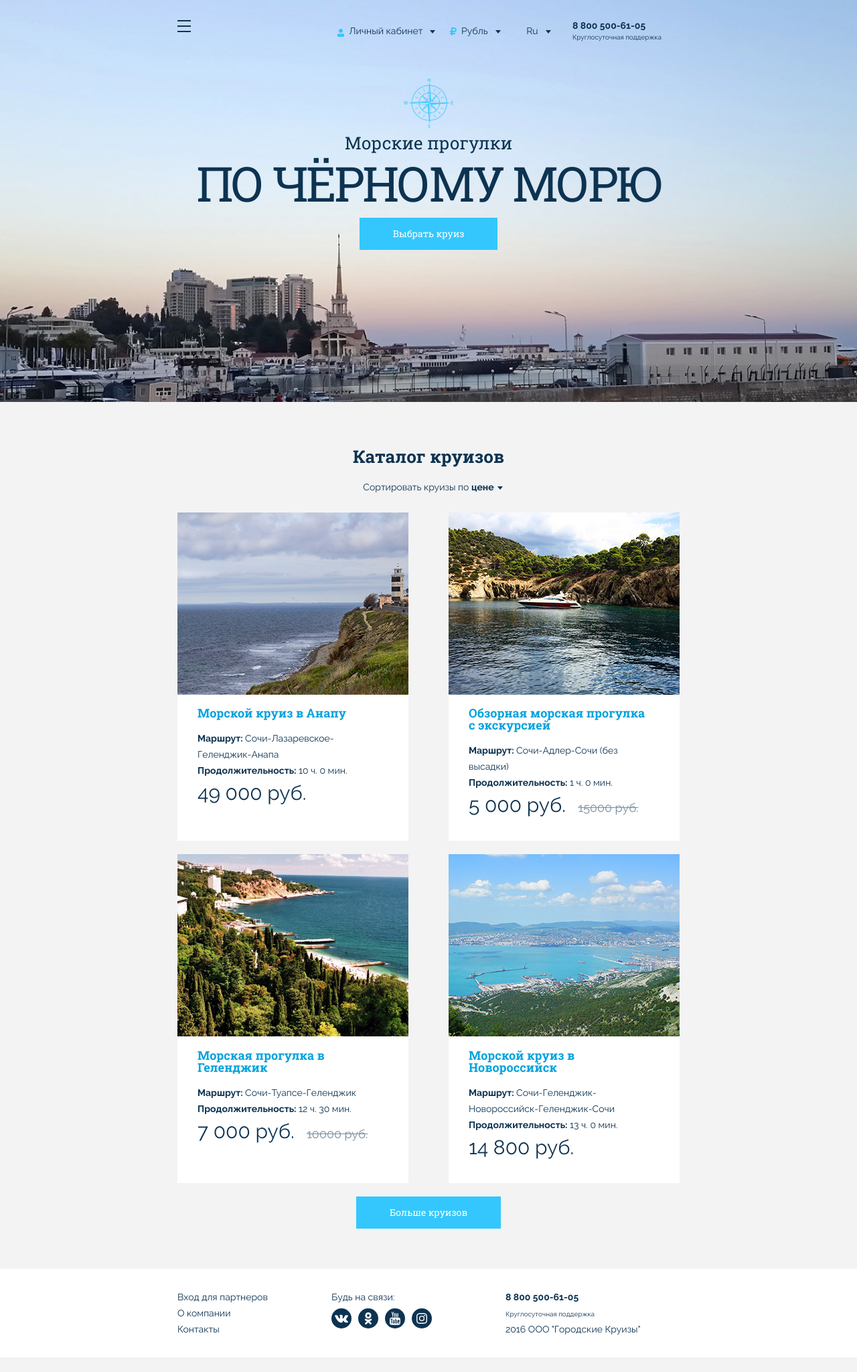
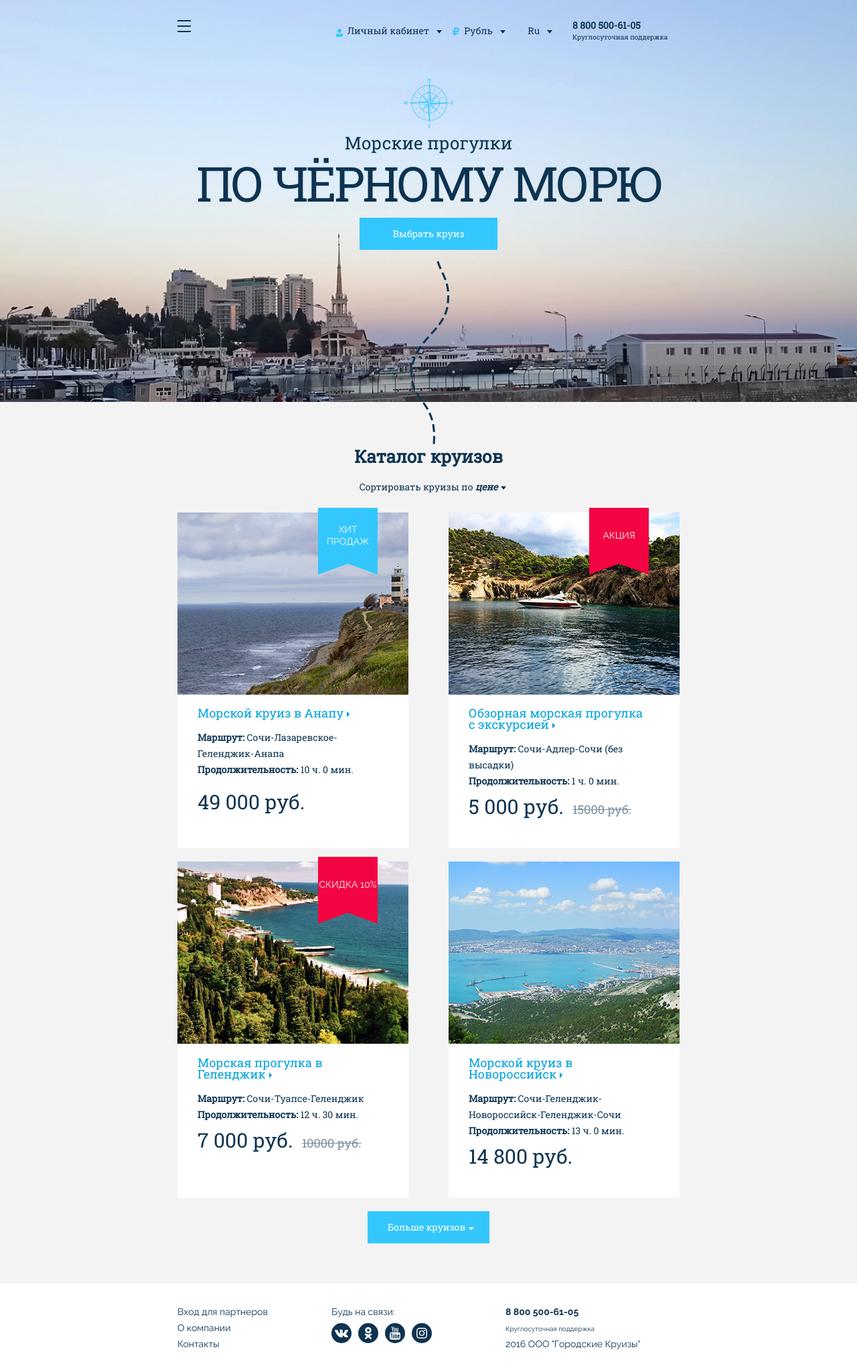
Before and after one commit to NazaryIndy/black-sea, a Jekyll site: the page index.html, which Jekyll copies as it is, in a window 1280 px wide. Shown: the whole page at 67% size. Built offline with Jekyll 4.4.1, drawn with Linux system fonts in a browser that asks for light colours; before the commit the page ends 2026 px from its top, so only the background shows below that.

Commit message:
Add files via upload

```diff
--- a/css/style.css
+++ b/css/style.css
@@ -3,7 +3,7 @@
   margin: 0;
   padding: 0;
 
-  font-family: 'Raleway', 'Arial', sans-serif;
+  font-family: 'Roboto Slab', 'Times New Roman', serif;
   font-size: 14px;
   line-height: 16px;
   color: #0d3351;
@@ -45,10 +45,10 @@
 .button-wrapper {
   display: flex;
   text-align: center;
+  position: relative;
 }
 
 .button {
-  font-family: 'Roboto Slab', 'Times New Roman', serif;
   line-height: 48px;
   border: none;
   text-align: center;
@@ -68,7 +68,86 @@
   background-color: #64d6ff;
 }
 
+.flag-blue,
+.flag-red {
+  position: absolute;
+  display: block;
+  right: 46px;
+  top: -7px;
+}
 
+.flag-blue-wrap,
+.flag-red-wrap {
+  position: relative;
+  align-items: center;
+  justify-content: center;
+  width: 89px;
+  min-height: 82px;
+}
+
+.flag-blue-wrap::before,
+.flag-blue-wrap::after,
+.flag-red-wrap::before,
+.flag-red-wrap::after {
+  content: "";
+
+  position: absolute;
+  display: block;
+  bottom: -19px;
+  width: 45px;
+  height: 19px;
+}
+
+.flag-blue-wrap::before,
+.flag-red-wrap::before {
+  left: 0;
+}
+
+.flag-blue-wrap::after,
+.flag-red-wrap::after {
+  right: 0;
+}
+
+.flag-blue-content,
+.flag-red-content {
+  max-height: 120px;
+  overflow: hidden;
+  font-family: 'Raleway', 'Arial', sans-serif;
+  word-break: break-word;
+  color: #ffffff;
+  line-height: 18px;
+  text-transform: uppercase;
+  text-align: center;
+}
+
+.flag-blue-wrap {
+  background-color: #33c7fd;
+}
+
+.flag-blue-wrap::before {
+  background-image: linear-gradient(160deg, #33c7fd 48%, transparent 52%);
+}
+
+.flag-blue-wrap::after {
+  background-image: linear-gradient(200deg, #33c7fd 48%, transparent 52%);
+}
+
+.flag-red-wrap {
+  background-color: #f20542;
+}
+
+.flag-red-wrap::before {
+  background-image: linear-gradient(160deg, #f20542 48%, transparent 52%);
+}
+
+.flag-red-wrap::after {
+  background-image: linear-gradient(200deg, #f20542 48%, transparent 52%);
+}
+
+.flag-flex {
+  display: flex;
+  flex-direction: column;
+}
 
 /*Шапка*/
 
@@ -176,12 +255,12 @@
   margin-bottom: 30px;
 }
 
-h1 .caption1 {
+.caption1 {
   font-size: 20px;
   line-height: 50px;
 }
 
-h1 .caption2 {
+.caption2 {
   display: inline-block;
   font-size: 50px;
   line-height: 50px;
@@ -290,6 +369,18 @@
   color: #ffffff;
 }
 
+.modal {
+  display: none;
+}
+
+.header-button::after {
+  content: url("../img/header-pass.png");
+  position: absolute;
+  width: 100%;
+  top: 45px;
+  left: 0;
+ }
+
 @media (min-width: 750px) {
   .main-header {
     height: 600px;
@@ -329,11 +420,11 @@
     margin-bottom: 15px;
   }
 
-  h1 .caption1 {
+  .caption1 {
     font-size: 26px;
   }
 
-  h1 .caption2 {
+  .caption2 {
     display: inline;
     font-size: 72px;
     line-height: 72px;
@@ -348,7 +439,7 @@
   }
 
   main.container {
-    padding-top: 0;
+    padding-top: 40px;
   }
 
   .main-header {
@@ -388,11 +479,11 @@
     width: 420px;
   }
 
-  h1 .caption1 {
+  .caption1 {
     font-size: 36px;
   }
 
-  h1 .caption2 {
+  .caption2 {
     display: inline;
     font-size: 100px;
     line-height: 170px;
@@ -420,11 +511,11 @@
   margin-right: auto;
 }
 
-.sort a {
+.sort i {
    color: #0d3351;
 }
 
-.sort a::after {
+.sort i::after {
   content: "";
 
   position: absolute;
@@ -439,10 +530,10 @@
 }
 
 .catalog-item {
+  position: relative;
   background-color: #ffffff;
   width: 290px;
   margin-bottom: 20px;
-  font-weight: 400;
 }
 
 .item-det {
@@ -451,20 +542,18 @@
 
 .item-description {
   padding-left: 23px;
-  padding-bottom: 40px;
+  padding-bottom: 30px;
 }
-
 
 .item-description p {
   line-height: 24px;
-
 }
 
 .catalog-item-image {
   margin: 0;
 }
 
-.catalog-item .price {
+.price {
   font-size: 30px;
 }
 
@@ -481,15 +570,44 @@
   list-style: none;
 }
 
-.index-columns h3 a {
-  font-family: 'Roboto Slab' , 'Times New Roman', serif;
+.index-columns h3 a,
+.modal-text h3 {
   font-size: 18px;
+  font-weight: 400;
   text-align: 24px;
   color: #00a2dd;
 }
 
-.specials {
-  margin: 0;
+.item-description a {
+    position: relative;
+    padding-right: 15px;
+    overflow: hidden;
+  }
+
+.item-description a::after,
+.button-more::after {
+  content: "";
+  position: relative;
+  display: inline-block;
+  width: 6px;
+  height: 6px;
+  background-image: linear-gradient(45deg, #00a2dd 50%, transparent 50%);
+  -webkit-transform: rotate(-135deg);
+  transform: rotate(-135deg);
+  right: -2px;
+  top: -2px;
+}
+
+.button-more {
+  padding-left: 30px;
+  padding-right: 30px;
+}
+
+.button-more::after {
+  background-image: linear-gradient(45deg, #ffffff 50%, transparent 50%);
+  -webkit-transform: rotate(-45deg);
+  transform: rotate(-45deg);
+  right: -6px;
 }
 
 
@@ -508,13 +626,17 @@
     width: 345px;
   }
 
-  .catalog-item .item-description {
+  .item-description {
     padding-left: 30px;
-    padding-bottom: 40px;
+    padding-bottom: 30px;
     padding-right: 45px;
   }
 
-  .catalog-item .price-old {
+  .bestseller-price {
+    padding-top: 10px;
+  }
+
+  .price-old {
     margin-left: 15px;
   }
 
@@ -539,32 +661,128 @@
 
   .catalog-item {
     width: 555px;
+    float: left;
+    cursor: pointer;
+    margin-right: 30px;
   }
 
-  .catalog-item .item-description {
-    padding-left: 40px;
-    padding-bottom: 40px;
-    padding-right: 45px;
+  .catalog-item:nth-child(2),
+  .catalog-item:nth-child(3),
+  .catalog-item:nth-child(5) {
+    margin-right: -30px;
   }
 
-  .catalog-item .price-old {
+  .catalog-item:nth-child(2) {
+    margin-bottom: 20px;
+  }
+
+  .item-description {
+    padding-left: 40px;
+    padding-bottom: 30px;
+    padding-right: 45px;
+    padding-top: 11px;
+  }
+
+  .bestseller-price {
+    padding-top: 10px;
+  }
+
+  .price-old {
     margin-left: 30px;
   }
 
   .index-columns {
-    display: flex;
-    flex-wrap: wrap;
-    justify-content: space-between;
+    display: inline-block;
     padding: 0;
     margin: 0;
   }
 
   .item-det {
-  display: inline-block;
-}
+    display: inline-block;
+  }
 
-}
+   /*модальное окно - карточка товара*/
 
+  .modal-card {
+    position: fixed;
+    background-color: #ffffff;
+    z-index: 2;
+    top: 50%;
+    left: 50%;
+    transform: translate(-50%, -50%);
+    width: 750px;
+    padding: 85px 50px;
+  }
+
+  .modal-show {
+    display: flex;
+    justify-content: space-between;
+  }
+
+  .modal-text {
+    width: 350px;
+    line-height: 24px;
+  }
+
+  .modal-text h3 {
+    margin-top: 10px;
+  }
+
+  .modal-card div {
+    margin-bottom: 15px;
+  }
+
+  .modal-close {
+    position: absolute;
+    top: 25px;
+    right: 30px;
+
+    width: 15px;
+    height: 18px;
+
+    font-size: 0px;
+
+    border: 0;
+    background-color: transparent;
+
+    cursor: pointer;
+  }
+
+  .modal-close::before,
+  .modal-close::after {
+    content: "";
+
+    position: absolute;
+    top: 8px;
+    left: -2px;
+
+    width: 20px;
+    height: 2px;
+
+    background-color: #8699a8;
+  }
+
+  .modal-close::before {
+    -webkit-transform: rotate(50deg);
+    transform: rotate(50deg);
+  }
+
+  .modal-close::after {
+    -webkit-transform: rotate(-50deg);
+    transform: rotate(-50deg);
+  }
+
+  .modal-overlay {
+    position: fixed;
+    top: 0;
+    left: 0;
+    width: 100%;
+    height: 100%;
+
+    background: rgba(0, 0, 0, 0.5);
+    z-index: 1;
+  }
+ }
 
 
 /*Подвал*/
--- a/index.html
+++ b/index.html
@@ -3,9 +3,10 @@
 <head>
 	<title>Морские прогулки по Черному морю</title>
 	<meta charset="utf-8">
+	<meta name="viewport" content="width=device-width, initial-scale=1">
+  	<meta http-equiv="X-UA-Compatible" content="ie=edge">
 	<link href="css/normalize.css" rel="stylesheet">
-	<link href="https://fonts.googleapis.com/css?family=Roboto+Slab:400,700&amp;subset=cyrillic" rel="stylesheet">
-	<link href="https://fonts.googleapis.com/css?family=Raleway:400,700" rel="stylesheet">
+	<link href="https://fonts.googleapis.com/css?family=Raleway:400,400i,700|Roboto+Slab" rel="stylesheet">
 	<link rel="stylesheet" type="text/css" href="css/style.css">
 </head>
 <body>
@@ -42,112 +43,134 @@
 				<span class="caption1">Морские прогулки</span><br>
 				<span class="caption2">по Чёрному морю</span>
 			</h1>
-			<div href="#catalog" class="button-wrapper">
-				<button class="button" type="button"><a href="#catalog">Выбрать круиз</a></button>
+			<div class="button-wrapper">
+				<button class="button header-button" type="button">Выбрать круиз</button>
 			</div>
 
 		</div>
 	</header>
 
 	<main class="container">
-			<h2><a name="catalog"></a>Каталог круизов</h2>
+			<h2>Каталог круизов</h2>
 			<div class="button-wrapper">
-				<p class="sort">Сортировать круизы по <b><a href="#">цене</a></b></p>
+				<p class="sort">Сортировать круизы по <b><i>цене</i></b></p>
 			</div>
 
 			<div class="index-columns">
 				<section class="catalog-item bestseller">
 					<p class="catalog-item-image">
-						<a href="#">
 							<picture>
 								<source media="(min-width: 1300px") srcset="img/bestseller.jpg">
 								<source media="(min-width: 750px") srcset="img/anapa_tab.jpg">
 								<img src="img/anapa_tab.jpg" width="555px" height="437px" alt="Морской круиз в Анапе">
 							</picture>
-						</a>
 					</p>
+
 					<div class="item-description">
-						<h3><a href="#">Морской круиз в Анапу</a></h3>
+						<h3><a>Морской круиз в Анапу</a></h3>
 						<p class="catalog-item-term"><b>Маршрут: </b>Сочи-Лазаревское-Геленджик-Анапа<br>
 						<b>Продолжительность: </b>10 ч. 0 мин.</p>
+						<p class="bestseller-price">
 							<span class="price">49 000 руб.</span>
+						</p>
+					</div>
+
+					<div class="flag-blue">
+                        <div class="flag-blue-wrap flag-flex">
+                            <span class="flag-blue-content">Хит продаж</span>
+                        </div>
                     </div>
 				</section>
 
 				<section class="catalog-item stock">
 					<p class="catalog-item-image">
-						<a href="#">
 							<picture>
 								<source media="(min-width: 1300px") srcset="img/stock.jpg">
 								<source media="(min-width: 750px") srcset="img/sochi_tab.jpg">
 								<img src="img/sochi_mob.jpg" width="555px" height="113px" alt="Обзорная морская прогулка с экскурсией">
 							</picture>
-						</a>
 					</p>
 					<div class="item-description">
-						<h3><a href="#">Обзорная морская прогулка с экскурсией</a></h3>
+						<h3><a>Обзорная морская прогулка с экскурсией</a></h3>
 						<p class="catalog-item-term"><b>Маршрут: </b>Сочи-Адлер-Сочи (без высадки)<br>
 						<b>Продолжительность: </b>1 ч. 0 мин.</p>
+						<p>
 							<span class="price">5 000 руб.</span>
 							<span class="price-old">15000 руб.</span>
+						</p>
+					</div>
+
+					<div class="flag-red">
+                        <div class="flag-red-wrap flag-flex">
+                            <span class="flag-red-content">Акция</span>
+                        </div>
                     </div>
 				</section>
 
 				<section class="catalog-item discount">
 					<p class="catalog-item-image">
-						<a href="#">
 							<picture>
 								<source media="(min-width: 1300px") srcset="img/discount.jpg">
 								<source media="(min-width: 750px") srcset="img/gelen_tab.jpg">
 								<img src="img/gelen_mob.jpg" width="555px" height="113px" alt="Морская прогулка в Геленджик">
 							</picture>
-						</a>
 					</p>
 					<div class="item-description">
-						<h3><a href="#">Морская прогулка в Геленджик</a></h3>
+						<h3><a>Морская прогулка в Геленджик</a></h3>
 						<p class="catalog-item-term"><b>Маршрут: </b>Сочи-Туапсе-Геленджик<br>
 						<b>Продолжительность: </b>12 ч. 30 мин.</p>
+						<p>
 							<span class="price">7 000 руб.</span>
 							<span class="price-old">10000 руб.</span>
+						</p>
+					</div>
+
+					 <div class="flag-red">
+                        <div class="flag-red-wrap flag-flex">
+                            <span class="flag-red-content">скидка 10%</span>
+                        </div>
                     </div>
 				</section>
 
 				<section class="catalog-item">
 					<p class="catalog-item-image">
-						<a href="#">
 							<picture>
 								<source media="(min-width: 1300px") srcset="img/item1.jpg">
 								<source media="(min-width: 750px") srcset="img/novorossiysk_tab.jpg">
 								<img src="img/novorossiysk_mob.jpg" width="555px" height="215px" alt="Морской круиз в Новороссийск">
 							</picture>
-						</a>
 					</p>
 					<div class="item-description">
-						<h3><a href="#">Морской круиз в Новороссийск</a></h3>
+						<h3><a>Морской круиз в Новороссийск</a></h3>
 						<p class="catalog-item-term"><b>Маршрут: </b>Сочи-Геленджик-Новороссийск-Геленджик-Сочи<br>
 						<b>Продолжительность: </b>13 ч. 0 мин.</p>
+						<p>
 							<span class="price">14 800 руб.</span>
+						</p>
 					</div>
 				</section>
 
 				<section class="catalog-item item-det">
 					<p class="catalog-item-image">
-						<a href="#">
+						<picture>
 							<img src="img/item2.jpg" width="555px" height="215px" alt="Морская прогулка в Абрау-Дюрсо">
-						</a>
+						</picture>
 					</p>
 					<div class="item-description">
-						<h3><a href="#">Морская прогулка в Абрау-Дюрсо</a></h3>
+						<h3><a>Морская прогулка в Абрау-Дюрсо</a></h3>
 						<p class="catalog-item-term"><b>Маршрут: </b>Сочи-Абрау-Дюрсо<br>
 						<b>Продолжительность: </b>11 ч. 0 мин.</p>
+						<p>
 							<span class="price">14 800 руб.</span>
+						</p>
 					</div>
 				</section>
 			</div>
 			<div class="button-wrapper">
-				<button class="button" type="button">Больше круизов</button>
+				<button class="button button-more" type="button">Больше круизов</button>
 			</div>
 	</main>
+
 
 	<footer class="main-footer">
 		<div class="container">
@@ -208,22 +231,32 @@
 		</div>
 	</footer>
 
-	<section class="modal modal-card visually-hidden">
+	<section class="modal modal-card">
+		<button class="modal-close" type="button">Закрыть</button>
+		<p class="modal-image">
+		  	<img src="img/sea1.jpg" width="360px" height="240px" alt="Морская прогулка в Геленджик">
+		</p>
+		<div class="modal-text">
 			<h3>Морская прогулка в Абрау-Дюрсо</h3>
-		<p class="catalog-item-term">
-			<b>Маршрут: </b>Сочи-Туапсе-Геленджик<br>
-			<b>Продолжительность: </b>12 ч. 30 мин.<br>
-			<b>Расписание: </b>Отправление из Сочи: ежедневно в 10:00, 11:40, 13:20, 15:00, 16:40
-			Отправление из Абрау-Дюрсо: ежедневно
-			в 12:25, 14:05, 15:45, 17:25, 19:05
-			Продолжительность: 11 часов 0 мин., из которых 10 часов - морская прогулка (туда и обратно), от 1 часа 30 мин. - свободное время в Ласточкином гнезде
+			<div>
+				<p>
+					<b>Маршрут: </b>Сочи - Абрау-Дюрсо<br>
+					<b>Продолжительность: </b>11 ч. 0 мин.<br>
+				</p>
+				<p>
+					<b>Расписание: </b><br>Отправление из Сочи: ежедневно в 10:00, 11:40, 13:20, 15:00, 16:40<br>
+				Отправление из Абрау-Дюрсо: ежедневно в 12:25, 14:05, 15:45, 17:25, 19:05
+				</p>
+				<p>
+					<b>Продолжительность:</b> 11 часов 0 мин., из которых 10 часов - морская прогулка (туда и обратно), от 1 часа 30 мин. - свободное время в Ласточкином гнезде<br>
 					Причал отправления/прибытия: набережная Ленина, причал №8, теплоход "Азов"
 				</p>
 				<span class="price">14 800 руб.</span>
-		<p class="catalog-item-image">
-			<a href="#"><img src="" width="100px" height="100px" alt="Морская прогулка в Геленджик"></a>
-		</p>
+			</div>
+			<button class="button" type="button">Бронирование</button>
+		</div>
 	</section>
+ 	<div class="modal-overlay visually-hidden"></div>
 	<script type="text/javascript" src="js/script.js"></script>
 </body>
 </html>
--- a/js/script.js
+++ b/js/script.js
@@ -1,5 +1,7 @@
+// верхнее меню
+
 var navMain = document.querySelector('.main-menu');
-  var navToggle = document.querySelector('.menu-button');
+var navToggle = document.querySelector('.menu-button');
 
   navToggle.addEventListener('click', function() {
     if (navMain.classList.contains('main-menu-closed')) {
@@ -10,3 +12,24 @@
       navMain.classList.remove('main-menu-opened');
     }
   });
+
+// карточка товара
+
+var open = document.querySelector('.item-det');
+var card = document.querySelector('.modal-card');
+var overlay = document.querySelector('.modal-overlay');
+var close = document.querySelector('.modal-close');
+
+
+open.addEventListener('click', function(def) {
+  def.preventDefault();
+  card.classList.add('modal-show');
+  overlay.classList.remove('visually-hidden');
+});
+
+
+close.addEventListener('click', function(def) {
+  def.preventDefault();
+  card.classList.remove('modal-show');
+  overlay.classList.add('visually-hidden');
+});
```
Also changed, not shown: img/dashed-curve.png (added), img/header-pass.png (added), img/sea1.jpg (added). Lines whose indentation alone changed are shown as unchanged.
